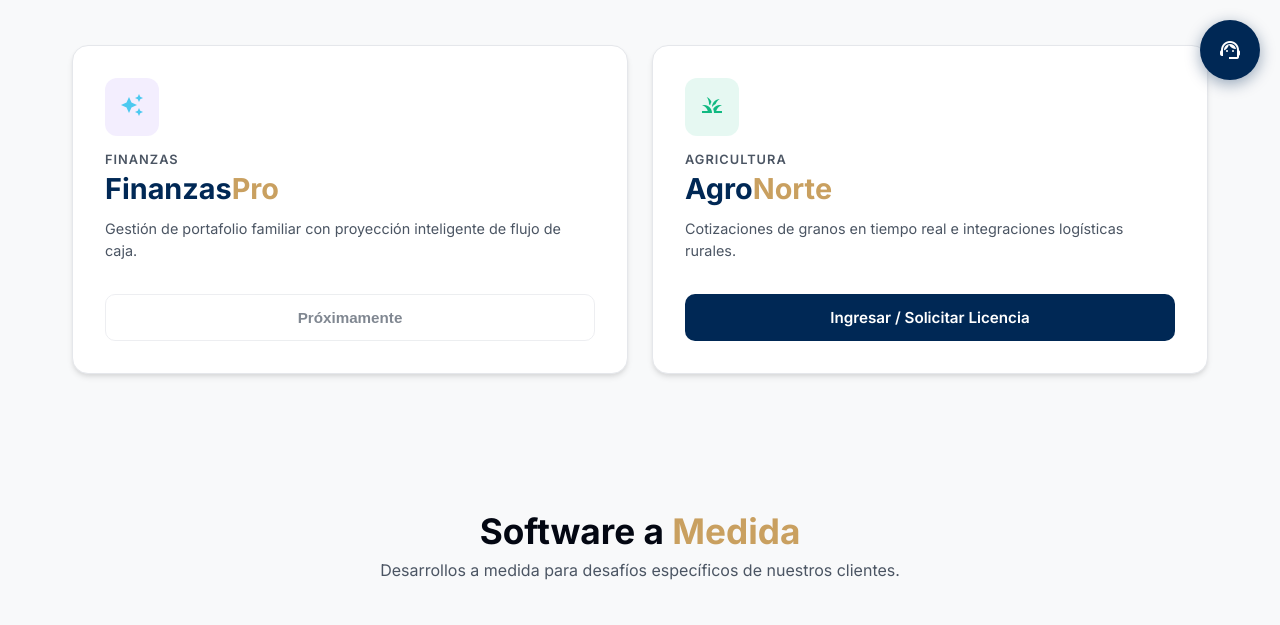
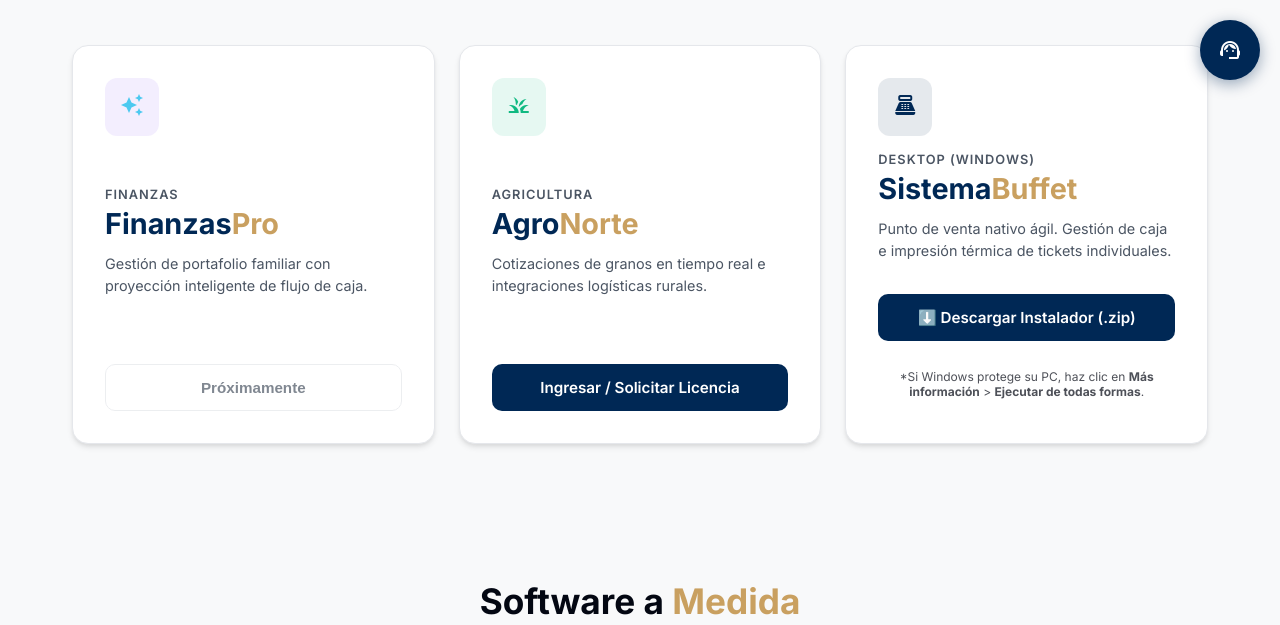
Before and after one commit to NexoLionStudio/website, a plain HTML site: page index.html in a window 1280 px wide. Shown: the part 700-1325 px from the top of the page. Drawn offline with Linux system fonts and the light colour scheme.

Commit message:
Agrega instalador Sistema Buffet v1.0 y sección de descarga en inicio

```diff
--- a/index.html
+++ b/index.html
@@ -83,6 +83,19 @@
                         <p class="card-description">Cotizaciones de granos en tiempo real e integraciones logísticas rurales.</p>
                     </div>
                     <a href="https://agronorte.nexolionstudio.ar/login" target="_blank" class="btn-primary w-100 mt-1">Ingresar / Solicitar Licencia</a>
+                </article>
+
+				<article class="card saas-card">
+                    <div class="card-icon icon-primary"><span class="material-icons">point_of_sale</span></div>
+                    <div class="card-data">
+                        <span class="card-label">Desktop (Windows)</span>
+                        <h3 class="card-value">Sistema<span class="highlight">Buffet</span></h3>
+                        <p class="card-description">Punto de venta nativo ágil. Gestión de caja e impresión térmica de tickets individuales.</p>
+                    </div>
+                    <a href="descargas/SistemaBuffet_v1.0.zip" class="btn-primary w-100 mt-1" download>⬇️ Descargar Instalador (.zip)</a>
+                    <p style="font-size: 0.75rem; text-align: center; margin-top: 12px; opacity: 0.7;">
+                        *Si Windows protege su PC, haz clic en <b>Más información</b> > <b>Ejecutar de todas formas</b>.
+                    </p>
                 </article>
             </div>
         </section>
```
Also changed, not shown: 1 other file.
